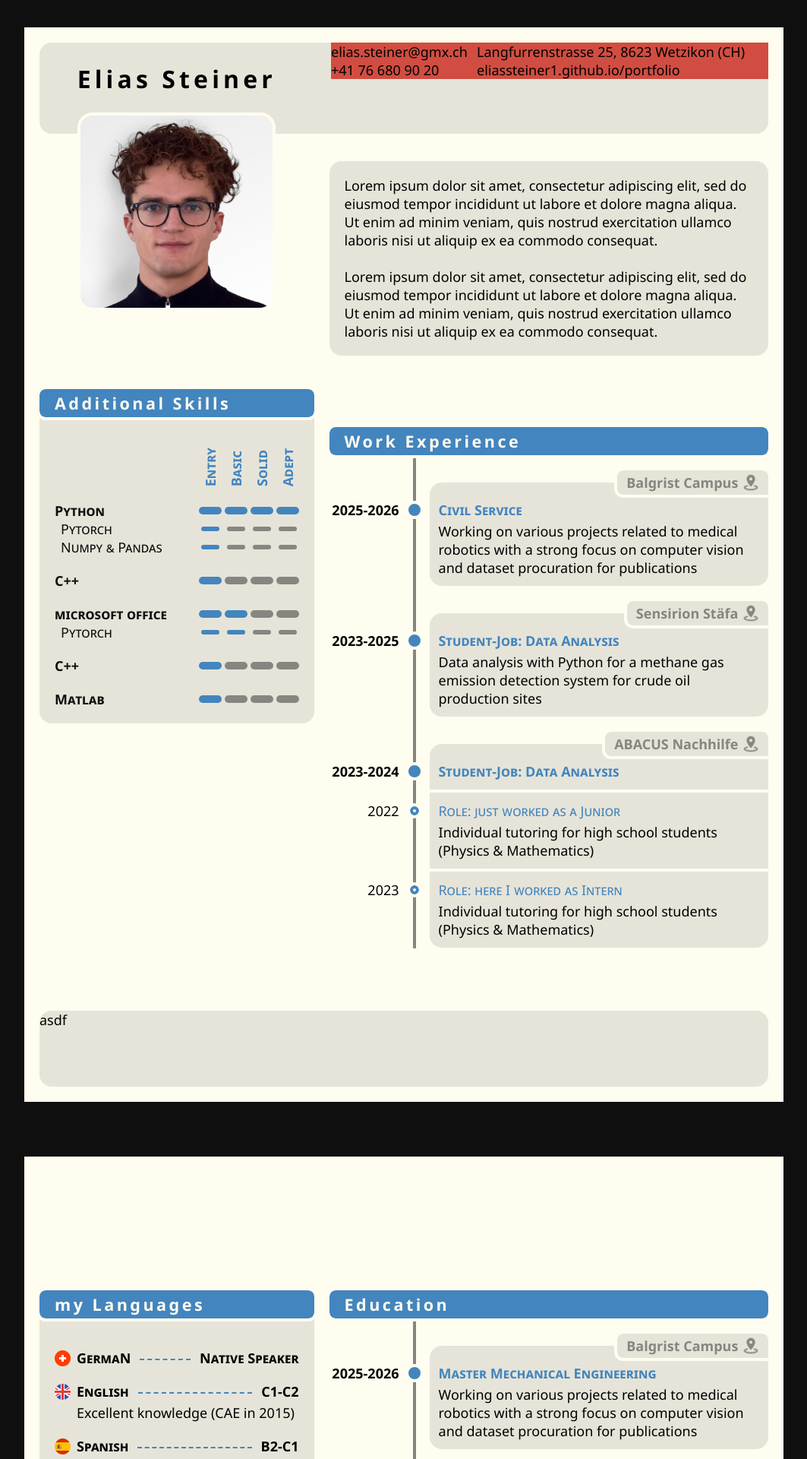
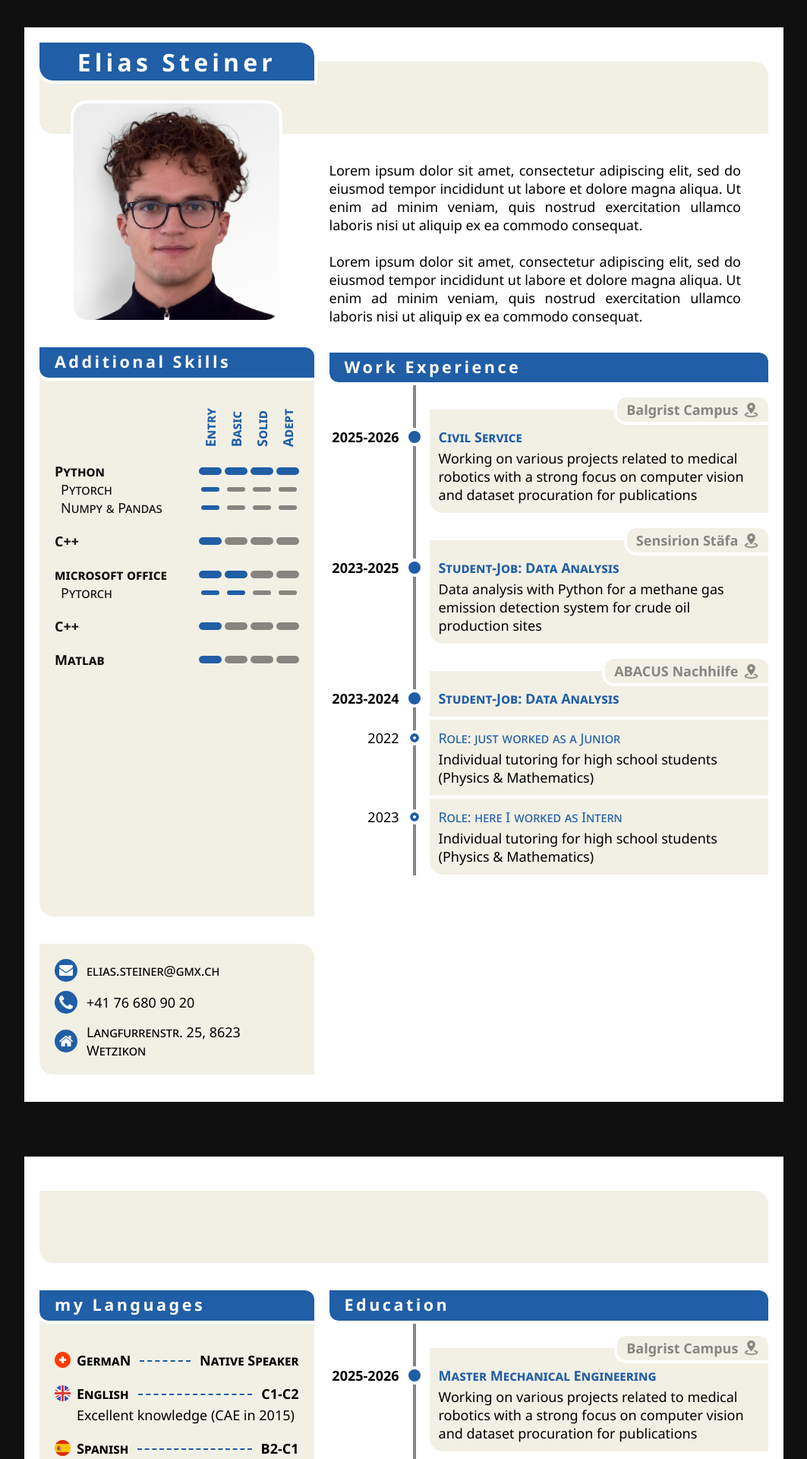
Before and after one commit to eliassteiner1/resume, a Jekyll site: the page built from pages/index.html, in a window 1280 px wide. Shown: the top 1920 px of the page at 76% size, without its empty margins (108-1171 px from the left). Built offline with Jekyll 4.4.1, drawn with Linux system fonts in a browser that asks for light colours.

Commit message:
checkpoint

```diff
--- /dev/null
+++ b/_includes/info.html
@@ -0,0 +1,16 @@
+{% capture content %}
+    <div class="info">
+        {% for item in include.items %}
+            <div class="info-item">
+                <div class="info-icon" style="--iconurl: url('{{ '/assets/images/' | append: item.icon | relative_url}}')"></div>
+                <div class="info-data">{{ item.data }}</div>
+            </div>
+        {% endfor %}
+    </div>
+{% endcapture %}
+
+{%
+    include basecontainer.html
+    title=include.title
+    content=content
+%}
--- a/assets/css/style.css
+++ b/assets/css/style.css
@@ -23,7 +23,7 @@
     --col-base-150: #DAD8CE;
     --col-base-100: #E6E4D9;
     --col-base-050: #F2F0E5;
-    --col-paper:    #FFFCF0;
+    --col-paper:    white; /* #FFFCF0 */
 
     /* flexoki accent colors (400 variants) */
     --col-red-400:     #D14D41;
@@ -31,7 +31,7 @@
     --col-yellow-400:  #D0A215;
     --col-green-400:   #879A39;
     --col-cyan-400:    #3AA99F;
-    --col-blue-400:    #4385BE;
+    --col-blue-400:    #205EA6;
     --col-purple-400:  #8B7EC8;
     --col-magenta-400: #CE5D97;
 
@@ -43,12 +43,15 @@
     --len-5: 36px; /* huge padding */
 
     /* border radiuses */
-    --rad-1: 8px;  /*  */
-    --rad-2: 16px; /* main box radius */
+    --rad-1: 12px;  /*  */
+    --rad-2: 18px; /* main box radius */
 
     /*  */
     --h-banner-top: 120px;
-    --h-banner-bot: 100px;
+    --h-banner-bot: 60px;
+
+    --h-name: 50px;
+    --h-inset-portrait: 40px;
 
 
     /* random vraiables timeline */
@@ -80,19 +83,21 @@
     margin: 0; /* remove all default margins to start from a clean slate */
     padding: 0; /* remove all default paddings to start from a clean slate */
 }
-
 svg, img {
   display: block; /* display images and svgs as block and not as text (which can add weird spacing) */
 }
-
 body {
   min-height: 100vh; /* makes sure that content occupies the entire screen (more predictable for designing & footer) */
 }
-
 html {
   scrollbar-gutter: stable; /* always keeps the space for scrollbar reserved */
 }
 
+
+ul,
+ol {
+    padding-left: 1.8em; /* room for the bullets, reset before */
+}
 
 
 /* ================================================================================================================== */
@@ -117,24 +122,44 @@ body {
     margin: var(--len-5);
     display: grid;
     grid-template-columns: minmax(0, 5fr) minmax(0, 8fr);
+    padding: var(--len-4);
+    column-gap: var(--len-4); /* TEMP */
+}
+.A4.page1 {
+    grid-template-rows: var(--h-banner-top) minmax(0, 1fr);
+    grid-template-areas:
+        "bannertop bannertop"
+        "left right";
+    padding-bottom: var(--len-5)
+}
+.A4.page2 {
     grid-template-rows: var(--h-banner-top) minmax(0, 1fr) var(--h-banner-bot);
     grid-template-areas:
         "bannertop bannertop"
         "left right"
         "bannerbot bannerbot";
-    padding: var(--len-4);
-    align-items: start; /* optional so that items don't get stretched updown */
-    column-gap: var(--len-4); /* TEMP */
-    row-gap: var(--len-5); /* TEMP */
+}
+.column {
+    display: flex;
+    flex-direction: column;
+    justify-content: start;
+    position: relative; /* position anchor for portrait and name */
+}
+.column-left {
+    grid-area: left;
+}
+.column-right {
+    grid-area: right;
 }
 
 
 /* Basecontainer ==================================================================================================== */
 .basecontainer {
-    background-color: var(--col-base-100);
-    border-radius: var(--rad-2);
+    background-color: var(--col-base-050);
+    border-radius: 0 var(--rad-2) 0 var(--rad-2);
     display: flex;
     flex-direction: column;
+    margin-top: var(--len-5);
 }
 .basecontainer-header {
     /* basic stylilng for all the section headers (excluding individual placement) */
@@ -143,9 +168,10 @@ body {
     font-weight: bolder;
     font-size: larger;
     letter-spacing: var(--font-wide-spacing);
-    padding-block: var(--len-1);
+    padding-top: var(--len-1);
+    padding-bottom: calc(1.6 * var(--len-1));
     padding-inline: var(--len-4);
-    border-radius: var(--rad-1);
+    border-radius: 0 var(--rad-1) 0 var(--rad-1);
     outline: var(--len-1) solid var(--col-paper);
     margin-bottom: var(--len-4);
 
@@ -158,78 +184,71 @@ body {
     /* also in combination with timelines, the margin after header needs to compensate for location */
     margin-bottom: var(--len-5);
 }
-.basecontainer:has(.introduction) .basecontainer-header {
+.basecontainer:has(.introduction) .basecontainer-header,
+.basecontainer:has(.info) .basecontainer-header {
     /* maybe remove the header on introduction so that the design isn't so crazy uniform */
+    display: none;
+}
+.basecontainer:has(.introduction) {
+    background-color: var(--col-paper);
+    /* margin-top: calc(-1 * var(--h-inset-portrait)); */
+}
+
+
+.basecontainer:has(.skillbar),
+.basecontainer:has(.workexperience) {
+    /* TODO tune this at the end - can also nicely stretch elements out like timeline! */
+    flex-grow: 1;
+}
+
+
+/* banners & top elements =========================================================================================== */
+.banner {
+    background-color: var(--col-base-050);
+    height: auto; /* this will accomodate for margin unlike 100% */
+    border-radius: 0 var(--rad-2) 0 var(--rad-2);
+}
+.banner-top {
+    grid-area: bannertop;
+    margin-top: calc(0.5 * var(--h-name));
+}
+.banner-bot {
+    grid-area: bannerbot;
+}
+.page1 .banner-bot {
     display: none;
 }
 
 
-/* placement ---------------------------------------------------------------- */
-.basecontainer:has(.timeline.workexperience) {
-    margin-top: 350px;/* TEMP */
-    grid-area: right;
-}
-.basecontainer:has(.timeline.education) {
-    grid-area: right /* todo this has to be diff for second page */
-}
-.basecontainer:has(.skillbar) {
-    grid-area: left;
-    margin-top: 300px; /* TEMP */
-}
-.basecontainer:has(.langs) {
-    grid-area: left; /* todo this has to change for second page */
-}
-.basecontainer:has(.introduction) {
-    grid-area: right;
-}
+.name {
+    position: absolute;
+    top: calc(-1 * var(--h-banner-top));
+    height: var(--h-name);
+    align-self: center;
 
+    display: flex;
+    align-items: center;
+    justify-content: center;
 
-/* banners ========================================================================================================== */
-.banner {
-    background-color: var(--col-base-100);
-    height: 100%;
-    border-radius: var(--rad-2);
-}
-.banner-top {
-    grid-area: bannertop;
-    position: relative;
-}
-.banner-bot {
-    grid-area: bannerbot;
-}
-
-
-.banner-name {
-    grid-area: left;
-    justify-self: center;
-    /* background-color: var(--col-blue-400); */
-    border-radius: var(--rad-2);
-    margin-top: -130px;
-    text-align: center;
+    background-color: var(--col-blue-400);
+    color: var(--col-paper);
+    border-radius: 0 var(--rad-2) 0 var(--rad-2);
+    outline: var(--len-1) solid var(--col-paper);
     font-size: xx-large;
     font-weight: bolder;
     letter-spacing: var(--font-wide-spacing);
-    width: 85%;
+    width: 100%;
     z-index: 999;
 }
 .portrait {
-    grid-area: left;
-    justify-self: center;
-    margin-top: -60px;
+    margin-top: calc(-1 * var(--h-inset-portrait));
+    align-self: center;
     z-index: 998;
-
-    width: 70%;
-    aspect-ratio: 1.0;
+    width: 75%;
+    aspect-ratio: 0.95;
     object-fit: cover;
     border-radius: var(--rad-2);
     outline: var(--len-1) solid var(--col-paper);
-}
-.banner-info {
-    display: grid;
-    grid-template-columns: minmax(0, 1fr) minmax(0, 2fr);
-    background-color: var(--col-red-400);
-    width: 60%;
-    justify-self: end;
 }
 
 
@@ -238,7 +257,44 @@ body {
     display: flex;
     flex-direction: column;
     width: 100%;
+    font-weight: lighter;
+    text-align: justify;
+    padding-right: var(--len-5);
+}
+
+
+/* Info ============================================================================================================= */
+.info {
+    display: flex;
+    flex-direction: column;
+    width: 100%;
     padding: var(--len-4);
+    gap: var(--len-3);
+    font-weight: normal;
+    font-variant-caps: small-caps;
+}
+.info-item {
+    display: grid;
+    grid-template-columns: auto minmax(0, 1fr);
+    align-items: center;
+    gap: var(--len-3);
+}
+.info-icon {
+    background-color: var(--col-blue-400);
+    aspect-ratio: 1;
+    width: 30px;
+    border-radius: 50%;
+    display: grid; /* make it a grid to place pseudoelement ::after */
+    place-items: center;
+}
+.info-icon::before {
+    /* use pseudo-item to avoid introduce another extra div for drawing the actual icon */
+    content: "";
+    width: 60%;
+    aspect-ratio: 1;
+    background-color: var(--col-paper);
+    mask: var(--iconurl) center / contain no-repeat;
+
 }
 
 
@@ -312,14 +368,14 @@ body {
 .timeline-contentbox {
     padding: var(--len-3);
     padding-top: calc(var(--len-3) + 0.5lh); /* add some more space for the overlapping loc -> half a line h */
-    border-radius: var(--rad-2);
+    border-radius: 0 var(--rad-2) 0 var(--rad-2);
     display: grid;
     grid-template-columns: minmax(0, 1fr);
     grid-template-rows: auto 1fr;
     grid-template-areas:
       "title"
       "desc";
-    background-color: var(--col-base-100);
+    background-color: var(--col-base-050);
     position: relative;
 }
 .timeline-item.subitem .timeline-contentbox {
@@ -330,7 +386,7 @@ body {
 }
 .timeline-item:not(.subitem):has(+ .subitem) .timeline-contentbox {
     /* selects every main item (not subitem) that is immediately followed by a subitem -> doesn't need the bottom borders since block will continue */
-    border-radius: var(--rad-2) var(--rad-2) 0px 0px;
+    border-radius: 0 var(--rad-2) 0 0;
 }
 .timeline-item:not(:has(+ .subitem)):not(:last-child) .timeline-contentbox {
     /* only margins EVERY item that is NOT followed by a subitem and that is not last in the timeline */
@@ -338,7 +394,7 @@ body {
 }
 .timeline-item.subitem:not(:has(+ .subitem)) .timeline-contentbox {
     /* only last subitem of a block needs a bottom radius */
-    border-radius: 0px 0px var(--rad-2) var(--rad-2);
+    border-radius: 0 0 0 var(--rad-2);
 }
 .timeline-title {
     grid-area: title;
@@ -360,7 +416,7 @@ body {
     border-radius: var(--rad-1) var(--rad-1) 0 var(--rad-1);
     padding-inline: var(--len-3);
     padding-block: var(--len-1);
-    background-color: var(--col-base-100);
+    background-color: var(--col-base-050);
     outline: var(--len-1) solid var(--col-paper);
     display: flex;
     flex-direction: row;
@@ -413,8 +469,7 @@ body {
     font-weight: normal;
 }
 .skillbar-item.subitem {
-    /* indent all subitems */
-    padding-left: var(--len-2);
+    padding-left: var(--len-2); /* indent all subitems */
 }
 .skillbar-item:not(:has(+ .skillbar-item.subitem)):not(:last-child) {
     /* B + A combinator gives easy access to A directly after B sibling. buut there is no inverse - e.g. A before B sibling. this way, give each skillbar-item that IS NOT followed by a subitem a margin. also exclude the last element of the skills list! */
--- a/pages/index.html
+++ b/pages/index.html
@@ -6,57 +6,61 @@ permalink: /
 
 <!-- timeline blocks are reused. to differentiate in css, needs one extra class as an identifier -->
 
-<div class="A4">
-    <div class="banner banner-top">
-        <div class="banner-info">
-            <div class="banner-mail">elias.steiner@gmx.ch</div>
-            <div class="banner-address">Langfurrenstrasse 25, 8623 Wetzikon (CH)</div>
-            <div class="banner-tel">+41 76 680 90 20</div>
-            <div class="banner-link">eliassteiner1.github.io/portfolio</div>
+<div class="A4 page1">
+    <div class="banner banner-top"></div>
+
+    <div class="column column-left">
+        <div class="name">
+            <p>Elias Steiner</p>
         </div>
-    </div>
-
-    <p class="banner-name">Elias Steiner</p>
         <img class="portrait" src="{{ '/assets/images/portrait.jpg' | relative_url }}">
-
         {%
             include skillbar.html
             title="Additional Skills"
             items=site.data.dat_skills
         %}
+        {%
+            include info.html
+            title="Contact Info"
+            items=site.data.dat_info
+        %}
+    </div>
 
+    <div class="column column-right">
         {%
             include introduction.html
             title="Short Introduction"
         %}
-
         {%
             include timeline.html
             title="Work Experience"
             items=site.data.dat_workexperience
             extraclass="workexperience"
         %}
-
-    <div class="banner banner-bot">asdf</div>
+    </div>
 
 </div>
 
-<div class="A4">
+<div class="A4 page2">
+    <div class="banner banner-top"></div>
 
+    <div class="column column-left">
         {%
             include langs.html
             title="my Languages"
             items=site.data.dat_langs
         %}
+    </div>
 
-
+    <div class="column column-right">
         {%
             include timeline.html
             title="Education"
             items=site.data.dat_education
             extraclass="education"
         %}
+    </div>
 
-
+    <div class="banner banner-bot">asdf</div>
 
 </div>
```
Also changed, not shown: README.md (+10 -0 lines), _data/dat_info.yml (added, +8 -0 lines), _includes/introduction.html (+9 -0 lines), assets/images/icon_address.png (added), assets/images/icon_email.png (added), assets/images/icon_phone.png (added), assets/images/icon_profile.png (added). Lines whose indentation alone changed are shown as unchanged.
